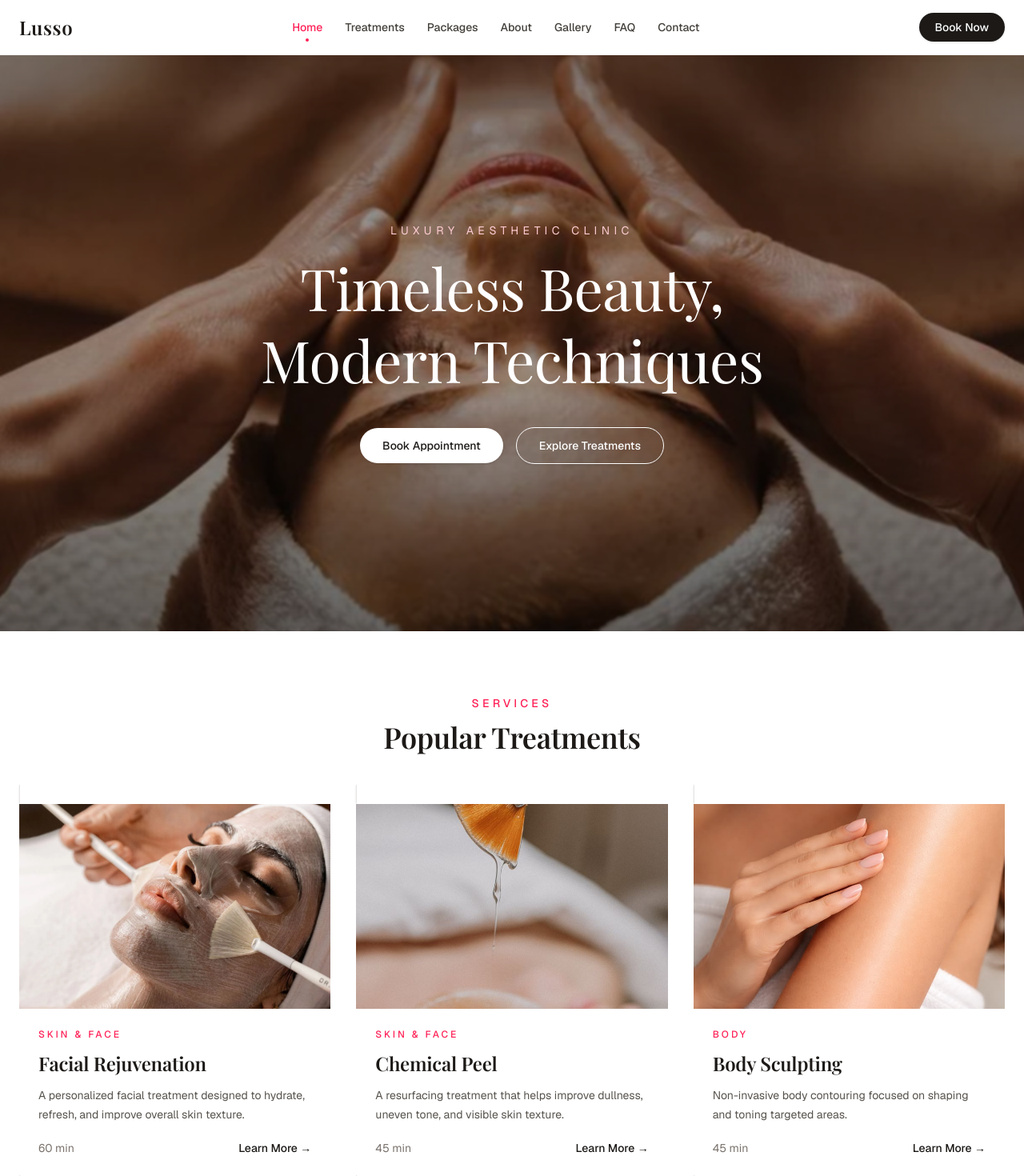
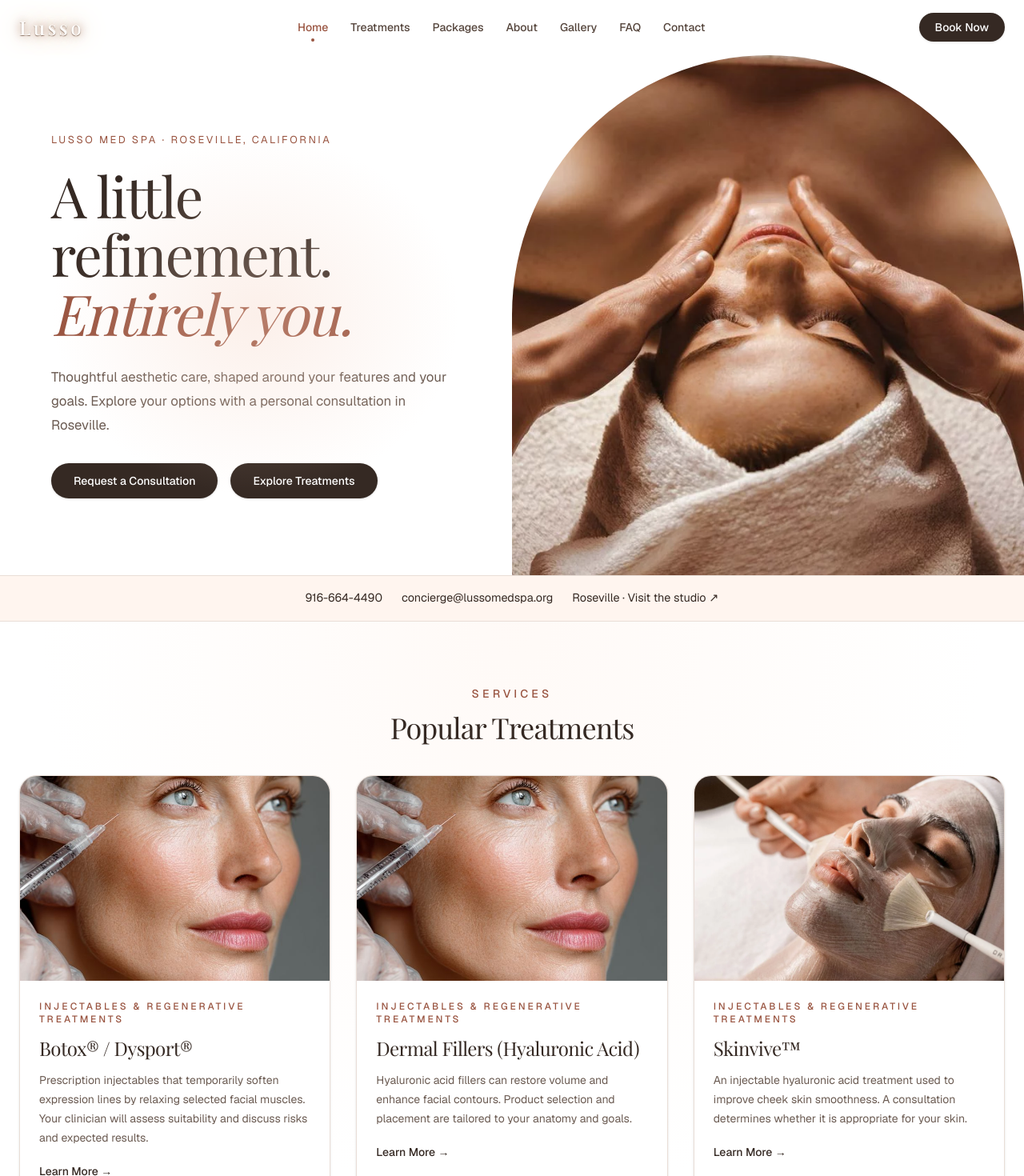
Before and after one commit to Lusso-MedSpa/Lusso-medspa, a Next.js app: page / in a window 1280 px wide. Shown: the top 1470 px of the page at 80% size. Built offline with nearby package versions, Linux system fonts and the light colour scheme; a web font is replaced by a local one.

Commit message:
Refresh Lusso white and peach design, treatment collections and contact details

```diff
--- a/src/app/globals.css
+++ b/src/app/globals.css
@@ -134,3 +134,40 @@ h1, h2, h3 {
     @apply font-sans;
   }
 }
+/* Lusso — white architecture, peach light and warm neutral typography. */
+@theme {
+ --color-rose-50: #fff5ef;
+ --color-rose-100: #fce8dd;
+ --color-rose-200: #f5d1bf;
+ --color-rose-300: #e9b39d;
+ --color-rose-400: #c87d65;
+ --color-rose-500: #995440;
+ --color-rose-600: #824333;
+ --color-rose-700: #703b30;
+ --color-stone-50: #fcfaf8;
+ --color-stone-100: #f5efeb;
+ --color-stone-200: #e9ded7;
+ --color-stone-500: #807168;
+ --color-stone-600: #6b5b52;
+ --color-stone-700: #55453c;
+ --color-stone-900: #352923;
+}
+:root { --background:#fff; --foreground:#352923; --primary:#995440; --primary-foreground:#fff; --secondary:#fff5ef; --secondary-foreground:#352923; --accent:#fce8dd; --accent-foreground:#352923; --muted:#fcfaf8; --muted-foreground:#6b5b52; --border:#e9ded7; --ring:#995440; }
+h1,h2,h3 {font-family:var(--font-serif),Georgia,serif;font-weight:400;letter-spacing:-.025em}
+a,button { -webkit-tap-highlight-color:transparent }
+a:focus-visible,button:focus-visible,input:focus-visible,textarea:focus-visible {outline:2px solid #995440;outline-offset:5px}
+.lusso-wordmark {color:#fdfbf9!important;text-shadow:0 1px 1px #8d7566,0 0 12px #ae8068,0 0 30px #c69b7d;letter-spacing:.14em!important}
+.lusso-hero {display:grid;grid-template-columns:1fr 1fr;min-height:76vh;background:#fff;align-items:center}
+.lusso-hero-copy {padding:6rem max(2rem,5vw);position:relative}
+.lusso-hero-copy:before {content:"";position:absolute;inset:15% 10%;background:radial-gradient(ellipse,#f5d1bf55,transparent 70%);pointer-events:none}
+.lusso-eyebrow {color:#995440;font-size:.8rem;letter-spacing:.2em;text-transform:uppercase;margin-bottom:1.5rem}
+.lusso-hero h1 {font-size:clamp(3.5rem,5.5vw,6rem);line-height:1.04}
+.lusso-hero h1 em {color:#995440;font-weight:400}
+.lusso-hero-description {max-width:32rem;margin-top:1.75rem;color:#6b5b52;font-size:1.05rem;line-height:1.8}
+.lusso-hero-image {position:relative;min-height:620px;height:100%;overflow:hidden;border-radius:50% 50% 0 0}
+.lusso-hero-image img {object-fit:cover}
+.lusso-contact-strip {display:flex;gap:1.5rem;justify-content:center;flex-wrap:wrap;padding:1.1rem 1.5rem;background:#fff5ef;border-block:1px solid #e9ded7;font-size:.9rem}
+.lusso-contact-strip a:hover {color:#995440}
+.luxury-glow {background:radial-gradient(ellipse at top,#fff5ef88,transparent 65%)}
+@media(max-width:767px){.lusso-hero{grid-template-columns:1fr}.lusso-hero-copy{padding:4rem 1.5rem 3rem}.lusso-hero-image{min-height:360px;margin:0 1.5rem}.lusso-contact-strip{align-items:center;flex-direction:column;gap:.65rem}.lusso-hero h1{font-size:3.5rem}}
+@media(prefers-reduced-motion:reduce){html{scroll-behavior:auto}*,*:before,*:after{animation-duration:.01ms!important;transition-duration:.01ms!important}}
--- a/src/app/page.tsx
+++ b/src/app/page.tsx
@@ -10,39 +10,25 @@ export default function Home() {
 
     return (
         <main>
-            <section className="relative flex h-[90vh] items-center justify-center overflow-hidden">
-                <Image
-                    src="/hero.jpg"
-                    alt="Lusso"
-                    fill
-                    priority
-                    className="object-cover scale-105"
-                />
-
-                <div className="absolute inset-0 bg-gradient-to-b from-black/50 via-black/35 to-black/60 backdrop-blur-[1px]" />
-
-                <FadeIn className="relative z-10 max-w-3xl px-6 text-center text-white">
-                    <p className="mb-4 text-sm uppercase tracking-[0.4em] text-rose-200">
-                        Luxury Aesthetic Clinic
-                    </p>
-
-                    <h1 className="font-serif text-5xl leading-tight md:text-7xl">
-                        Timeless Beauty,
-                        <br />
-                        Modern Techniques
-                    </h1>
-
-                    <div className="mt-10 flex flex-col items-center justify-center gap-4 sm:flex-row">
-                        <CTAButton href={siteConfig.bookingUrl} variant="light" external>
-                            Book Appointment
-                        </CTAButton>
-
-                        <CTAButton href="/treatments" variant="outline">
-                            Explore Treatments
-                        </CTAButton>
+            <section className="lusso-hero">
+                <div className="lusso-hero-copy">
+                    <p className="lusso-eyebrow">Lusso Med Spa · Roseville, California</p>
+                    <h1>A little refinement.<br/><em>Entirely you.</em></h1>
+                    <p className="lusso-hero-description">Thoughtful aesthetic care, shaped around your features and your goals. Explore your options with a personal consultation in Roseville.</p>
+                    <div className="mt-8 flex flex-wrap gap-4">
+                        <CTAButton href={siteConfig.bookingUrl} external>Request a Consultation</CTAButton>
+                        <CTAButton href="/treatments">Explore Treatments</CTAButton>
                     </div>
-                </FadeIn>
+                </div>
+                <div className="lusso-hero-image">
+                    <Image src="/hero.jpg" alt="Lusso aesthetic care" fill priority sizes="(max-width: 767px) 100vw, 50vw"/>
+                </div>
             </section>
+            <div className="lusso-contact-strip">
+                <a href="tel:+19166644490">{siteConfig.phone}</a>
+                <a href={`mailto:${siteConfig.email}`}>{siteConfig.email}</a>
+                <a href="/contact">Roseville · Visit the studio ↗</a>
+            </div>
 
             <section className="luxury-glow mx-auto max-w-7xl px-6 py-20">
                 <FadeIn>
@@ -82,9 +68,9 @@ export default function Home() {
 
                     <div className="mt-12 grid gap-8 md:grid-cols-3">
                         {[
-                            "Certified Specialists",
-                            "Modern Technology",
-                            "Personalized Plans",
+                            "A Thoughtful Consultation",
+                            "Care with Intention",
+                            "A Plan Made for You",
                         ].map((item, index) => (
                             <FadeIn key={item} delay={index * 0.1}>
                                 <div className="rounded-3xl border border-white/70 bg-white p-8 shadow-sm transition duration-300 hover:-translate-y-1 hover:shadow-2xl">
@@ -107,7 +93,7 @@ export default function Home() {
                 <FadeIn>
                     <div>
                         <h2 className="mt-3 font-serif text-3xl font-semibold text-stone-900 md:text-4xl">
-                            Ready to Start Your Transformation?
+                            Let’s talk about your goals.
                         </h2>
 
                         <p className="mx-auto mt-4 max-w-xl text-stone-600">
--- a/src/app/treatments/[slug]/page.tsx
+++ b/src/app/treatments/[slug]/page.tsx
@@ -46,13 +46,10 @@ export default async function TreatmentDetailPage({ params }: Props) {
                         {treatment.description}
                     </p>
 
-                    <div
-                        className="mt-6 w-fit rounded-full border border-stone-200 bg-white px-5 py-2 text-sm font-medium text-stone-700 shadow-sm">
-                        {treatment.duration}
-                    </div>
+
 
                     <div className="mt-8">
-                        <h2 className="text-xl font-semibold">Benefits</h2>
+                        <h2 className="text-xl font-semibold">Consultation focus</h2>
 
                         <ul className="mt-4 space-y-3 text-stone-600">
                             {treatment.benefits.map((benefit) => (
@@ -61,7 +58,8 @@ export default async function TreatmentDetailPage({ params }: Props) {
                         </ul>
                     </div>
 
-                    <CTAButton href={siteConfig.bookingUrl} external>Book This Treatment</CTAButton>
+                    <p className="mt-6 text-sm leading-6 text-stone-600">Treatment requires an individual clinical assessment. Results vary; risks, alternatives and aftercare will be discussed before consent.</p>
+                    <CTAButton href={treatment.slug === "exosome-therapy" ? "/contact" : siteConfig.bookingUrl} external={treatment.slug !== "exosome-therapy"}>Request a Consultation</CTAButton>
                 </div>
             </section>
         </main>
--- a/src/app/treatments/page.tsx
+++ b/src/app/treatments/page.tsx
@@ -3,7 +3,7 @@ import PageHeader from "@/components/ui/PageHeader";
 
 export const metadata = {
     title: "Treatments | Lusso",
-    description: "Explore aesthetic, skin, body, laser, injectable, and wellness treatments.",
+    description: "Explore injectables, PRP / PRF, skin rejuvenation and laser treatments in Roseville.",
 };
 
 export default function TreatmentsPage() {
@@ -12,7 +12,7 @@ export default function TreatmentsPage() {
             <PageHeader
                 label="Our Services"
                 title="Treatments"
-                description="Explore our aesthetic and wellness treatments designed to help you look refreshed, confident, and naturally radiant."
+                description="Explore four treatment collections. Your consultation helps determine what is appropriate for your skin, features and goals."
             />
 
             <TreatmentsGrid />
--- a/src/components/layout/Navbar.tsx
+++ b/src/components/layout/Navbar.tsx
@@ -47,7 +47,7 @@ export default function Navbar() {
                 <Link
                     href="/"
                     onClick={() => setIsOpen(false)}
-                    className="font-serif text-2xl font-semibold tracking-wide text-stone-900 transition hover:text-rose-500"
+                    className="lusso-wordmark font-serif text-2xl font-semibold tracking-wide text-stone-900 transition hover:text-rose-500"
                 >
                     Lusso
                 </Link>
--- a/src/components/treatments/TreatmentCard.tsx
+++ b/src/components/treatments/TreatmentCard.tsx
@@ -18,7 +18,7 @@ export default function TreatmentCard({ treatment }: Props) {
             whileHover={{ y: -8, scale: 1.015 }}
             whileTap={{ scale: 0.98 }}
             transition={{ type: "spring", stiffness: 260, damping: 20 }}
-            className="group relative overflow-hidden rounded-3xl border border-stone-200 bg-white shadow-sm"
+            className="group block h-full relative overflow-hidden rounded-3xl border border-stone-200 bg-white shadow-sm"
         >
             <div className="pointer-events-none absolute inset-0 z-10 opacity-0 transition duration-500 group-hover:opacity-100">
                 <div className="absolute -left-12 -top-12 h-48 w-48 rounded-full bg-rose-200/40 blur-3xl" />
@@ -51,9 +51,7 @@ export default function TreatmentCard({ treatment }: Props) {
                 </p>
 
                 <div className="mt-5 flex items-center justify-between gap-4">
-          <span className="text-sm text-stone-500">
-            {treatment.duration}
-          </span>
+
 
                     <span className="text-sm font-medium text-stone-900 transition group-hover:translate-x-1 group-hover:text-rose-500">
             Learn More →
--- a/src/components/treatments/TreatmentsGrid.tsx
+++ b/src/components/treatments/TreatmentsGrid.tsx
@@ -22,6 +22,7 @@ export default function TreatmentsGrid() {
                             key={category}
                             type="button"
                             onClick={() => setActiveCategory(category)}
+                            aria-pressed={activeCategory === category}
                             className={`rounded-full border px-5 py-2 text-sm font-medium shadow-sm transition duration-300 hover:-translate-y-0.5 ${
                                 activeCategory === category
                                     ? "border-stone-900 bg-stone-900 text-white shadow-md"
@@ -34,7 +35,7 @@ export default function TreatmentsGrid() {
                 </div>
             </FadeIn>
 
-            <div className="grid gap-8 md:grid-cols-3">
+            <div className="grid gap-8 md:grid-cols-3" aria-live="polite">
                 {filteredTreatments.map((treatment, index) => (
                     <FadeIn key={treatment.slug} delay={index * 0.08}>
                         <TreatmentCard treatment={treatment} />
--- a/src/config/site.ts
+++ b/src/config/site.ts
@@ -5,5 +5,5 @@ export const siteConfig = {
     phone: "916-664-4490",
     email: "concierge@lussomedspa.org",
     address: "1411 Secret Ravine Pkwy, Suite 180\n" +
-        "Roseville,CA 95661",
+        "Roseville, CA 95661",
 };
--- a/src/data/treatments.ts
+++ b/src/data/treatments.ts
@@ -3,79 +3,191 @@ export type Treatment = {
  title: string;
  category: string;
  description: string;
-    duration: string;
  image: string;
  benefits: string[];
 };
-
 export const treatmentCategories = [
   "All",
-    "Skin & Face",
-    "Body",
-    "Laser",
-    "Injectables",
-    "Wellness",
+  "Injectables & Regenerative Treatments",
+  "PRP / PRF Treatments",
+  "Skin Rejuvenation",
+  "Laser Treatments"
 ];
-
 export const treatments: Treatment[] = [
   {
-        slug: "facial-rejuvenation",
-        title: "Facial Rejuvenation",
-        category: "Skin & Face",
-        description:
-            "A personalized facial treatment designed to hydrate, refresh, and improve overall skin texture.",
-        duration: "60 min",
-        image: "/treatments/facial.jpg",
-        benefits: ["Hydrated skin", "Improved glow", "Smoother texture"],
+    "slug": "botox-treatment",
+    "title": "Botox® / Dysport®",
+    "category": "Injectables & Regenerative Treatments",
+    "description": "Prescription injectables that temporarily soften expression lines by relaxing selected facial muscles. Your clinician will assess suitability and discuss risks and expected results.",
+    "image": "/treatments/botox.jpg",
+    "benefits": [
+      "Expression lines",
+      "Individualized assessment"
+    ]
   },
   {
-        slug: "chemical-peel",
-        title: "Chemical Peel",
-        category: "Skin & Face",
-        description:
-            "A resurfacing treatment that helps improve dullness, uneven tone, and visible skin texture.",
-        duration: "45 min",
-        image: "/treatments/peel.jpg",
-        benefits: ["Brighter skin", "Improved tone", "Refined texture"],
+    "slug": "dermal-fillers",
+    "title": "Dermal Fillers (Hyaluronic Acid)",
+    "category": "Injectables & Regenerative Treatments",
+    "description": "Hyaluronic acid fillers can restore volume and enhance facial contours. Product selection and placement are tailored to your anatomy and goals.",
+    "image": "/treatments/botox.jpg",
+    "benefits": [
+      "Facial volume",
+      "Balanced contours"
+    ]
   },
   {
-        slug: "body-sculpting",
-        title: "Body Sculpting",
-        category: "Body",
-        description:
-            "Non-invasive body contouring focused on shaping and toning targeted areas.",
-        duration: "45 min",
-        image: "/treatments/body.jpg",
-        benefits: ["Body contouring", "Targeted shaping", "No surgery"],
+    "slug": "skinvive",
+    "title": "Skinvive™",
+    "category": "Injectables & Regenerative Treatments",
+    "description": "An injectable hyaluronic acid treatment used to improve cheek skin smoothness. A consultation determines whether it is appropriate for your skin.",
+    "image": "/treatments/facial.jpg",
+    "benefits": [
+      "Cheek smoothness",
+      "Skin quality"
+    ]
   },
   {
-        slug: "laser-therapy",
-        title: "Laser Therapy",
-        category: "Laser",
-        description:
-            "Advanced laser treatment for skin clarity, tone improvement, and rejuvenation.",
-        duration: "30 min",
-        image: "/treatments/laser.jpg",
-        benefits: ["Even skin tone", "Skin clarity", "Modern technology"],
+    "slug": "redensity",
+    "title": "Redensity",
+    "category": "Injectables & Regenerative Treatments",
+    "description": "Discuss hyaluronic acid treatment options with your clinician. The specific product, intended use and suitability will be confirmed before treatment.",
+    "image": "/treatments/facial.jpg",
+    "benefits": [
+      "Product consultation",
+      "Personalized planning"
+    ]
   },
   {
-        slug: "botox-treatment",
-        title: "Botox Treatment",
-        category: "Injectables",
-        description:
-            "Aesthetic injectable treatment designed to soften the appearance of expression lines.",
-        duration: "30 min",
-        image: "/treatments/botox.jpg",
-        benefits: ["Softer lines", "Natural look", "Quick appointment"],
+    "slug": "biostimulators",
+    "title": "Biostimulators (Sculptra®, Radiesse®, and More)",
+    "category": "Injectables & Regenerative Treatments",
+    "description": "Explore collagen-stimulating injectable options for selected volume and skin-quality concerns. Results develop differently depending on the product and treatment plan.",
+    "image": "/treatments/botox.jpg",
+    "benefits": [
+      "Volume concerns",
+      "Collagen-focused options"
+    ]
   },
   {
-        slug: "iv-therapy",
-        title: "IV Therapy",
-        category: "Wellness",
-        description:
-            "Wellness-focused treatment designed to support hydration and overall vitality.",
-        duration: "45 min",
-        image: "/treatments/iv.jpg",
-        benefits: ["Hydration support", "Energy support", "Wellness boost"],
+    "slug": "hair-prf",
+    "title": "Hair PRF",
+    "category": "PRP / PRF Treatments",
+    "description": "Platelet-rich fibrin prepared from your own blood may be considered for selected hair concerns. Evidence and results vary; an assessment helps identify the underlying cause.",
+    "image": "/treatments/facial.jpg",
+    "benefits": [
+      "Hair assessment",
+      "Treatment suitability"
+    ]
   },
+  {
+    "slug": "under-eye-prf",
+    "title": "Under-Eye PRF",
+    "category": "PRP / PRF Treatments",
+    "description": "A clinician-led discussion of platelet-rich fibrin for under-eye concerns. Suitability, limitations and potential risks are reviewed before a personalized plan.",
+    "image": "/treatments/facial.jpg",
+    "benefits": [
+      "Under-eye concerns",
+      "Individual assessment"
+    ]
+  },
+  {
+    "slug": "full-face-prf",
+    "title": "Full Face PRF",
+    "category": "PRP / PRF Treatments",
+    "description": "Platelet-rich fibrin may be used within an individualized facial treatment plan. Your clinician will explain the evidence, potential benefits and risks.",
+    "image": "/treatments/facial.jpg",
+    "benefits": [
+      "Skin-quality concerns",
+      "Individualized care"
+    ]
+  },
+  {
+    "slug": "vampire-facial",
+    "title": "Vampire Facial® (PRP/PRF Microneedling)",
+    "category": "PRP / PRF Treatments",
+    "description": "Discuss microneedling with platelet-based preparations for skin texture and scar concerns. Evidence, device compatibility and suitability require clinical review.",
+    "image": "/treatments/facial.jpg",
+    "benefits": [
+      "Texture concerns",
+      "Scar assessment"
+    ]
+  },
+  {
+    "slug": "microneedling-prf",
+    "title": "Microneedling with PRF",
+    "category": "PRP / PRF Treatments",
+    "description": "A consultation-led approach to microneedling and platelet-rich fibrin. Your provider will explain the proposed method, aftercare and realistic expectations.",
+    "image": "/treatments/facial.jpg",
+    "benefits": [
+      "Skin texture",
+      "Aftercare planning"
+    ]
+  },
+  {
+    "slug": "microneedling-ha",
+    "title": "Microneedling with Hyaluronic Acid (HA)",
+    "category": "PRP / PRF Treatments",
+    "description": "Explore microneedling and hydration-focused skin care. Your clinician will confirm suitable products and explain the risks and limitations of the proposed combination.",
+    "image": "/treatments/facial.jpg",
+    "benefits": [
+      "Texture assessment",
+      "Hydration-focused care"
+    ]
+  },
+  {
+    "slug": "exosome-therapy",
+    "title": "Exosome Therapy",
+    "category": "Skin Rejuvenation",
+    "description": "There are currently no FDA-approved exosome products. This topic requires medical and regulatory review and is not available for routine booking through this website.",
+    "image": "/treatments/facial.jpg",
+    "benefits": [
+      "Clinical evidence review",
+      "Regulatory safety discussion"
+    ]
+  },
+  {
+    "slug": "pdo-thread-lift",
+    "title": "PDO Thread Lift",
+    "category": "Skin Rejuvenation",
+    "description": "A minimally invasive option for selected facial laxity concerns. A clinician will discuss suitability, potential complications and realistic lifting expectations.",
+    "image": "/treatments/facial.jpg",
+    "benefits": [
+      "Facial laxity",
+      "Treatment consultation"
+    ]
+  },
+  {
+    "slug": "laser-hair-removal",
+    "title": "Laser Hair Removal",
+    "category": "Laser Treatments",
+    "description": "Laser treatment can reduce unwanted hair over a course of sessions. Suitability and outcomes depend on skin tone, hair characteristics and the device used.",
+    "image": "/treatments/laser.jpg",
+    "benefits": [
+      "Unwanted hair",
+      "Personalized laser assessment"
+    ]
+  },
+  {
+    "slug": "ipl-photofacial",
+    "title": "IPL Photofacial",
+    "category": "Laser Treatments",
+    "description": "Intense pulsed light may help address selected pigmentation and redness concerns. Your provider will assess skin type and suitability before treatment.",
+    "image": "/treatments/laser.jpg",
+    "benefits": [
+      "Pigmentation concerns",
+      "Redness assessment"
+    ]
+  },
+  {
+    "slug": "co2-fractional-laser",
+    "title": "CO2 Fractional Laser",
+    "category": "Laser Treatments",
+    "description": "Fractional resurfacing may improve selected texture, wrinkle and acne-scar concerns. Consultation covers candidacy, risks and the care needed during recovery.",
+    "image": "/treatments/laser.jpg",
+    "benefits": [
+      "Skin texture",
+      "Acne-scar concerns"
+    ]
+  }
 ];
```
Also changed, not shown: src/app/contact/page.tsx (+4 -4 lines), src/components/layout/Footer.tsx (+4 -4 lines). Lines whose indentation alone changed are shown as unchanged.
